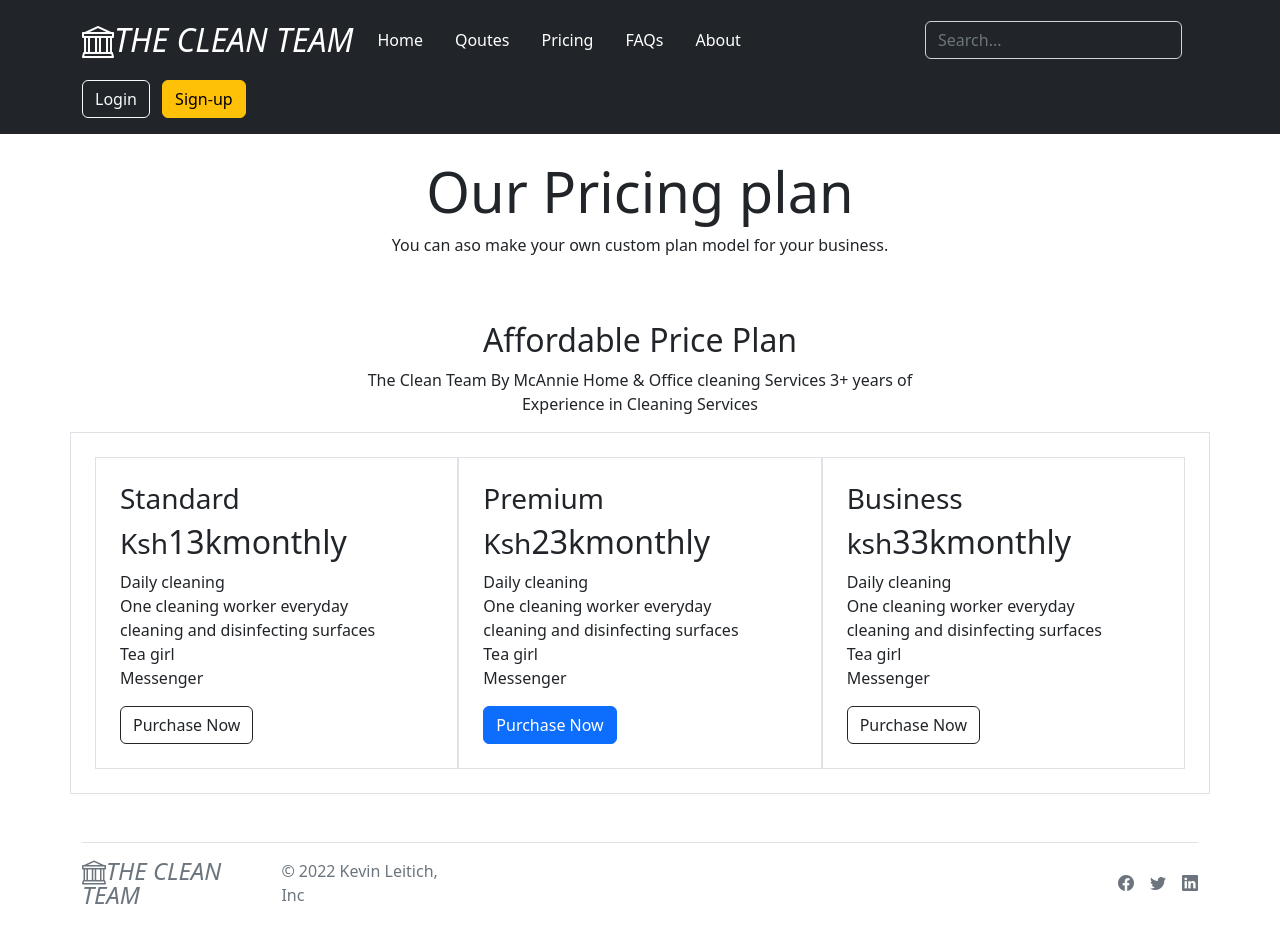
After one commit to kLeitich/ProductRail, a Django app: page /pricing in a window 1280 px wide. The commit adds this page. Run offline with Django 4.2, Linux system fonts and the light colour scheme.

Commit message:
adding styling

```diff
--- a/app/templates/base.html
+++ b/app/templates/base.html
@@ -21,8 +21,8 @@
 
             <ul class="nav col-12 col-lg-auto me-lg-auto mb-2 justify-content-center mb-md-0 gap-3">
               <li><a href="/" class="nav-link px-2 text-white">Home</a></li>
-              <li><a href="#" class="nav-link px-2 text-white">Features</a></li>
-              <li><a href="#" class="nav-link px-2 text-white">Pricing</a></li>
+              <li><a href="{% url 'qoutes'%}" class="nav-link px-2 text-white">Qoutes</a></li>
+              <li><a href="{}" class="nav-link px-2 text-white">Pricing</a></li>
               <li><a href="#" class="nav-link px-2 text-white">FAQs</a></li>
               <li><a href="#" class="nav-link px-2 text-white">About</a></li>
             </ul>
--- /dev/null
+++ b/app/templates/pricing.html
@@ -0,0 +1,109 @@
+{% extends 'base.html'%}
+
+{% block content%}
+
+   <!-- HERO
+    ================================================== -->
+    <section class="page-banner-area page-pricing p-4">
+
+
+        <!-- Content -->
+        <div class="container">
+            <div class="row justify-content-center">
+                <div class="col-lg-9 col-md-12 col-12 text-center">
+                    <div class="page-banner-content">
+                        <h1 class="display-4 font-weight-bold">Our Pricing plan</h1>
+                        <p>You can aso make your own custom plan model for your business.</p>
+                    </div>
+                </div>
+            </div> <!-- / .row -->
+        </div> <!-- / .container -->
+    </section>
+
+
+
+<section class="section p-4" id="pricing">
+        <!-- Content -->
+        <div class="container">
+            <div class="row justify-content-center">
+                <div class="col-md-8 col-lg-6 text-center">
+                    <div class="section-heading">
+                        <!-- Heading -->
+                        <h2 class="section-title">
+                            Affordable Price Plan
+                        </h2>
+
+                        <!-- Subheading -->
+                        <p>
+                            The Clean Team
+                            By McAnnie
+                            Home & Office cleaning Services
+
+                            3+ years of Experience in Cleaning Services
+                        </p>
+                    </div>
+                </div>
+            </div> <!-- / .row -->
+
+            <div class="row justify-content-center p-4 border">
+                <div class="col-lg-4 col-sm-6 col-md-6 p-4 border">
+                    <div class="pricing-box">
+                       <h3>Standard</h3>
+                        <div class="price-block">
+                             <h2><small>Ksh</small>13k<span>monthly</span></h2>
+                        </div>
+
+                        <ul class="price-features list-unstyled">
+                            <li>Daily cleaning</li>
+                            <li>One cleaning worker everyday</li>
+                            <li>cleaning and disinfecting surfaces</li>
+                            <li>Tea girl</li>
+                            <li>Messenger</li>
+                        </ul>
+
+                        <a href="#" class="btn btn-outline-dark btn-circled">Purchase Now</a>
+                    </div>
+                </div>
+                <div class="col-lg-4 col-sm-6 col-md-6 p-4 border">
+                    <div class="pricing-box">
+                        <h3>Premium</h3>
+                        <div class="price-block">
+                             <h2><small>Ksh</small>23k<span>monthly</span></h2>
+                        </div>
+
+                        <ul class="price-features list-unstyled">
+                            <li>Daily cleaning</li>
+                            <li>One cleaning worker everyday</li>
+                            <li>cleaning and disinfecting surfaces</li>
+                            <li>Tea girl</li>
+                            <li>Messenger</li>
+                        </ul>
+
+                        <a href="#" class="btn btn-primary btn-circled">Purchase Now</a>
+                    </div>
+                </div>
+                <div class="col-lg-4 col-sm-8 col-md-6 p-4 border">
+                    <div class="pricing-box ">
+                        <h3>Business</h3>
+                        <div class="price-block">
+                             <h2><small>ksh</small>33k<span>monthly</span></h2>
+                        </div>
+
+                        <ul class="price-features list-unstyled">
+                            <li>Daily cleaning</li>
+                            <li>One cleaning worker everyday</li>
+                            <li>cleaning and disinfecting surfaces</li>
+                            <li>Tea girl</li>
+                            <li>Messenger</li>
+                        </ul>
+
+                        <a href="#" class="btn btn-outline-dark btn-circled">Purchase Now</a>
+                    </div>
+                </div>
+            </div>
+        </div>
+    </section>
+
+
+
+{% endblock %}
--- a/app/urls.py
+++ b/app/urls.py
@@ -12,7 +12,8 @@ urlpatterns=[
     path('client_signup', views.client_signup_view.as_view(),name='client_signup'),
     path('login/',views.login_view,name="login_view"),
     path('logout',views.logout,name='logout'),
-    path('qoutes',views.qoutes,name='qoutes')
+    path('qoutes',views.qoutes,name='qoutes'),
+    path('pricing',views.pricing,name='pricing'),
 
 ]
 if settings.DEBUG:
--- a/app/views.py
+++ b/app/views.py
@@ -9,6 +9,9 @@ from django.contrib import messages
 # Create your views here.
 def home(request):
     return render(request,'index.html')
+
+def pricing(request):
+    return render(request,'pricing.html')
 
 def signup(request):
     return render(request,'register.html' )
```
Also changed, not shown: app/templates/index.html (+74 -0 lines).
